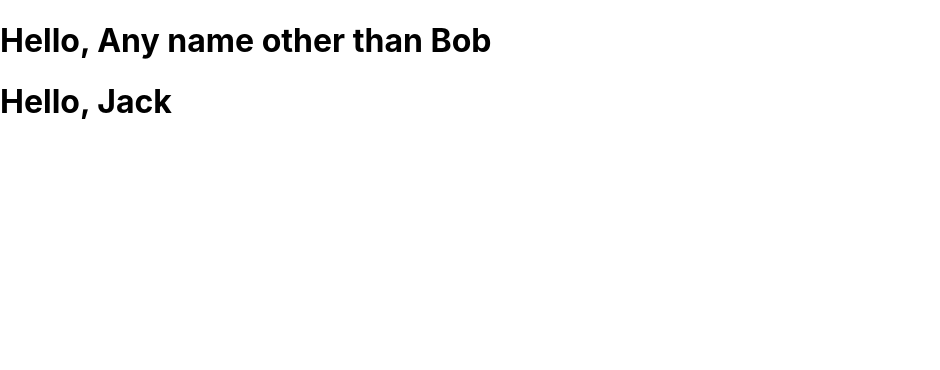
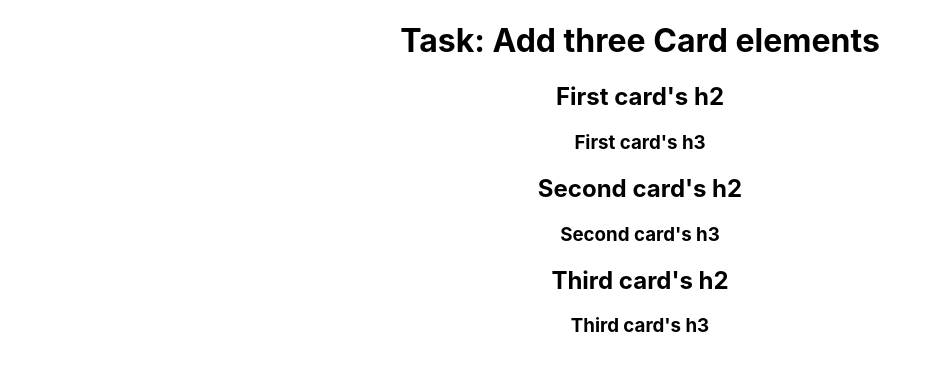
Before and after one commit to Tatonka-Huygens/firstapp, a React (Create React App) app: page / in a window 1280 px wide. Shown: the top 370 px of the page, without its empty margins (0-940 px from the left). Built offline with nearby package versions, Linux system fonts and the light colour scheme.

Commit message:
:P~ fourth commit

```diff
--- a/src/App.js
+++ b/src/App.js
@@ -1,10 +1,13 @@
-import Heading from "./Heading";
+import "./App.css";
+import Card from "./Card";
 
 function App() {
   return (
     <div className="App">
-      <Heading firstName="Any name other than Bob" />
-      <Heading firstName="Jack" />
+      <h1>Task: Add three Card elements</h1>
+      <Card h2="First card's h2" h3="First card's h3"/>
+      <Card h2="Second card's h2" h3="Second card's h3"/>
+      <Card h2="Third card's h2" h3="Third card's h3"/>
     </div>
   );
 }
--- /dev/null
+++ b/src/Card.js
@@ -0,0 +1,10 @@
+function Card(props) {
+    return (
+        <div className="card">
+            <h2>{props.h2}</h2>
+            <h3>{props.h3}</h3>
+        </div>
+    );
+};
+
+export default Card;
--- a/src/Heading.js
+++ /dev/null
@@ -1,7 +0,0 @@
-function Heading(props) {
-        return (
-            <h1>Hello, {props.firstName}</h1>
-        )
-    }
-
-export default Heading;
```
